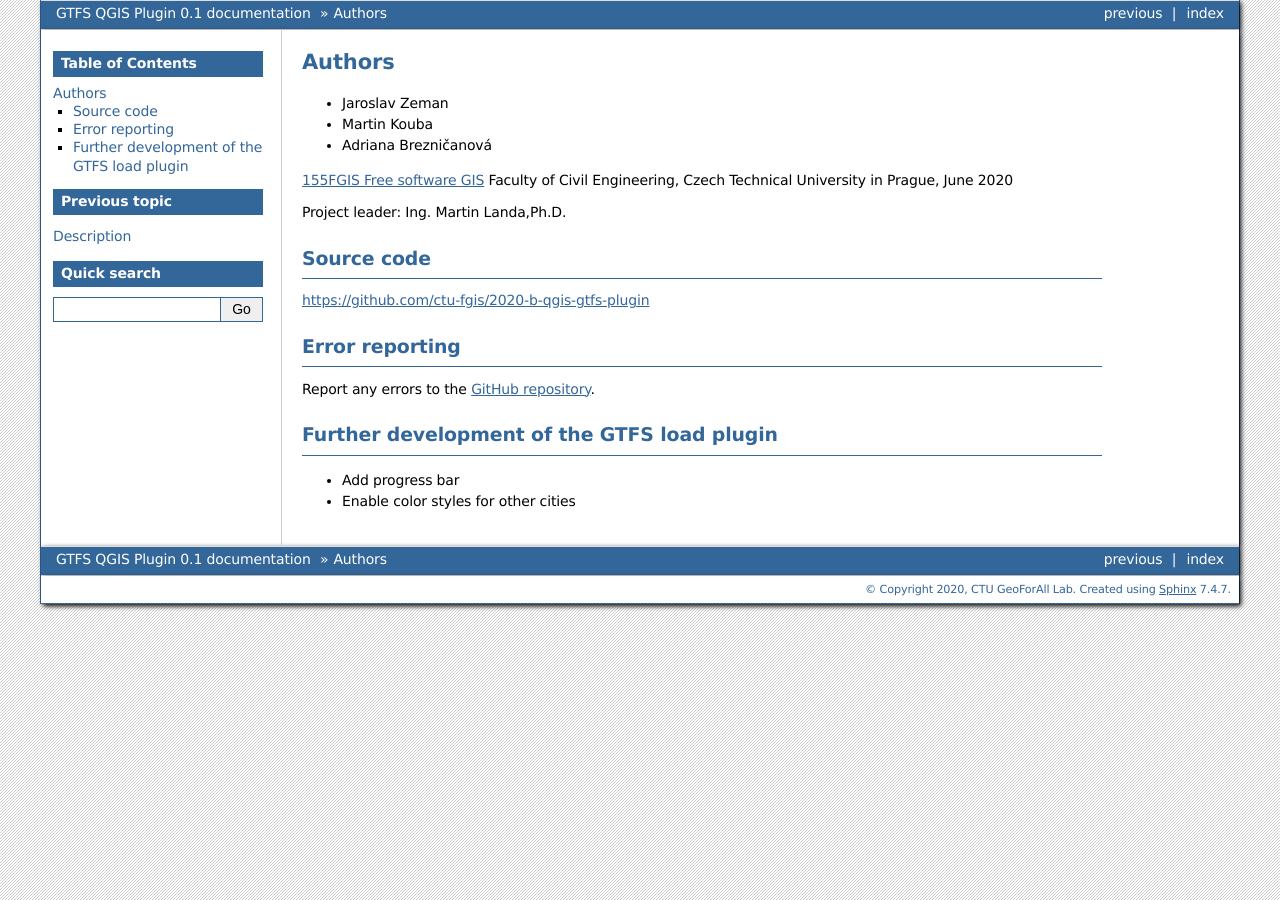
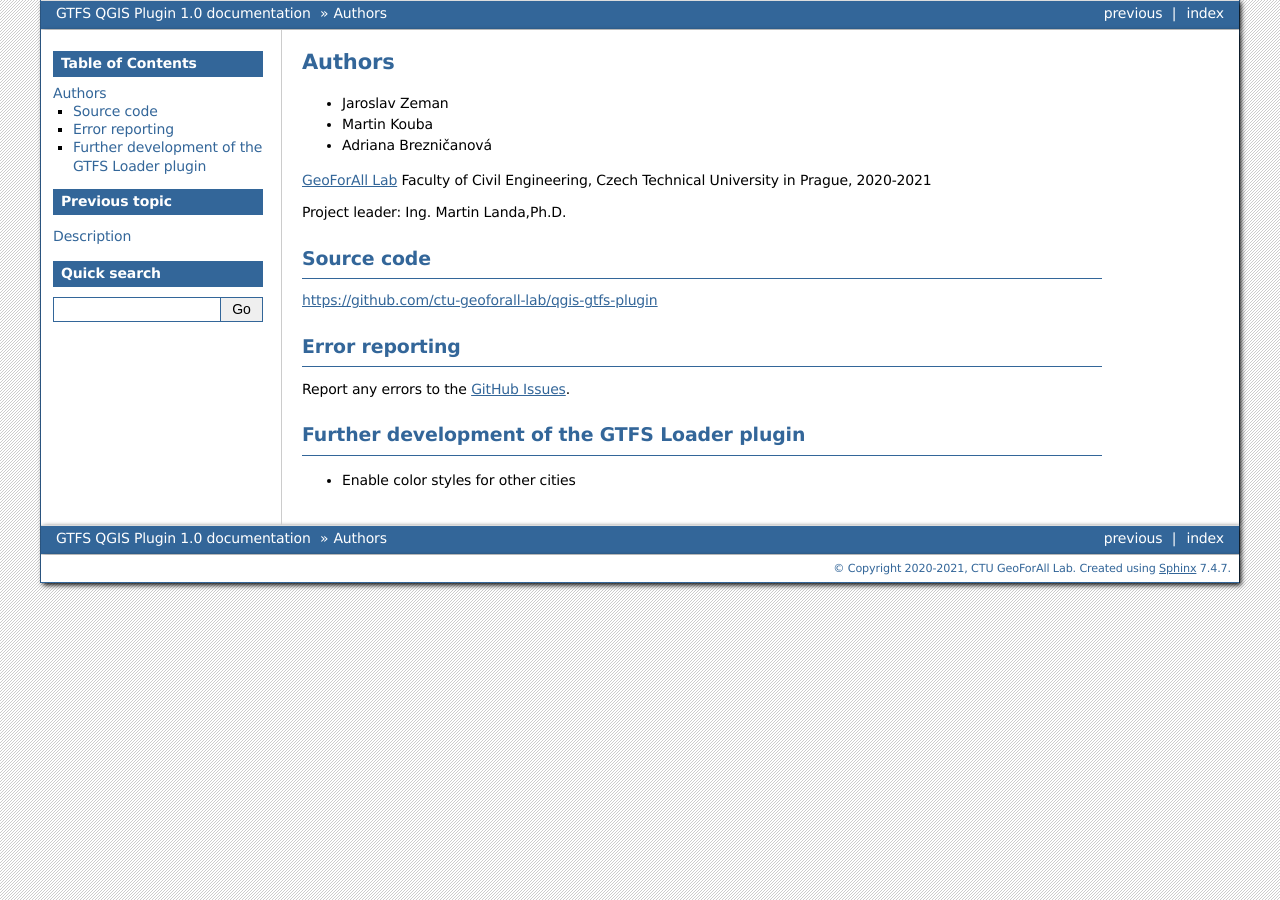
Before and after one commit to ctu-geoforall-lab/qgis-gtfs-plugin, a Sphinx documentation site: the page built from help/source/about.rst, in a window 1280 px wide. Built offline with Sphinx 7.4.7, drawn with Linux system fonts in a browser that asks for light colours; formulas are drawn with MathJax 3.

Commit message:
update documentation #6

```diff
--- a/help/source/about.rst
+++ b/help/source/about.rst
@@ -5,26 +5,25 @@ Authors
 * Martin Kouba
 * Adriana Brezničanová
 
-`155FGIS Free software GIS
-<http://geo.fsv.cvut.cz/gwiki/155FGIS_Free_software_GIS>`__
-Faculty of Civil Engineering, Czech Technical University in Prague, June 2020
+`GeoForAll Lab
+<https://geomatics.fsv.cvut.cz/research/geoforall/>`__
+Faculty of Civil Engineering, Czech Technical University in Prague, 2020-2021
 
 Project leader: Ing. Martin Landa,Ph.D.
 
 Source code
 ^^^^^^^^^^^
 
-https://github.com/ctu-fgis/2020-b-qgis-gtfs-plugin
+https://github.com/ctu-geoforall-lab/qgis-gtfs-plugin
 
 
 Error reporting
 ^^^^^^^^^^^^^^^
 
-Report any errors to the `GitHub repository
-<https://github.com/ctu-fgis/2020-b-qgis-gtfs-plugin>`__.
+Report any errors to the `GitHub Issues
+<https://github.com/ctu-geoforall-lab/qgis-gtfs-plugin/issues>`__.
 
 
-Further development of the GTFS load plugin
+Further development of the GTFS Loader plugin
 ^^^^^^^^^^^^^^^^^^^^^^^^^^^^^^^^^^^^^^^^^^^^^
-• Add progress bar
 • Enable color styles for other cities
--- a/help/source/conf.py
+++ b/help/source/conf.py
@@ -41,16 +41,16 @@ master_doc = 'index'
 
 # General information about the project.
 project = u'GTFS QGIS Plugin'
-copyright = u'2020, CTU GeoForAll Lab'
+copyright = u'2020-2021, CTU GeoForAll Lab'
 
 # The version info for the project you're documenting, acts as replacement for
 # |version| and |release|, also used in various other places throughout the
 # built documents.
 #
 # The short X.Y version.
-version = '0.1'
+version = '1.0'
 # The full version, including alpha/beta/rc tags.
-release = '0.1'
+release = '1.0'
 
 # The language for content autogenerated by Sphinx. Refer to documentation
 # for a list of supported languages.
--- a/help/source/instalation.rst
+++ b/help/source/instalation.rst
@@ -1,7 +1,7 @@
 Instalation
 ---------
 
-**Clone or Download** plugin from `GitHub <https://github.com/ctu-fgis/2020-b-qgis-gtfs-plugin>`__ as a ZIP file.
+**Clone or Download** plugin from `GitHub <https://github.com/ctu-geoforall-lab/qgis-gtfs-plugin>`__ as a ZIP file.
 In the top panel **Plugins → Manage and Install Plugins** in the QGIS click on the item **Install from ZIP** then select the path to the folder with ZIP and click on the **Install Plugin**.
 
 .. image:: images/options.png
```
Also changed, not shown: help/source/description.rst (+9 -6 lines), help/source/images/colors.PNG (deleted), help/source/images/error.PNG (added), help/source/images/loading.PNG (added), help/source/images/messages.PNG (added), help/source/images/warning.png (deleted).
